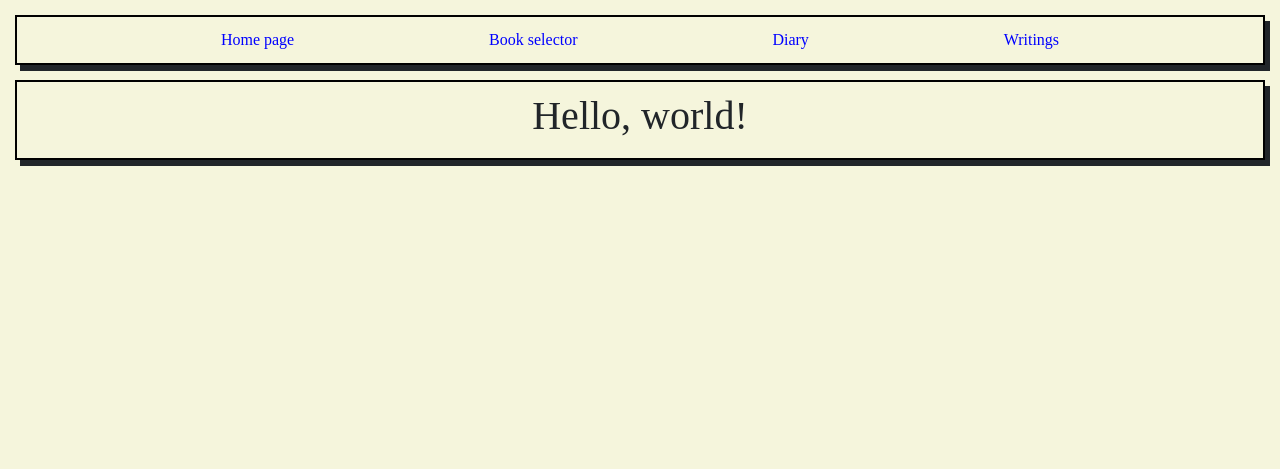
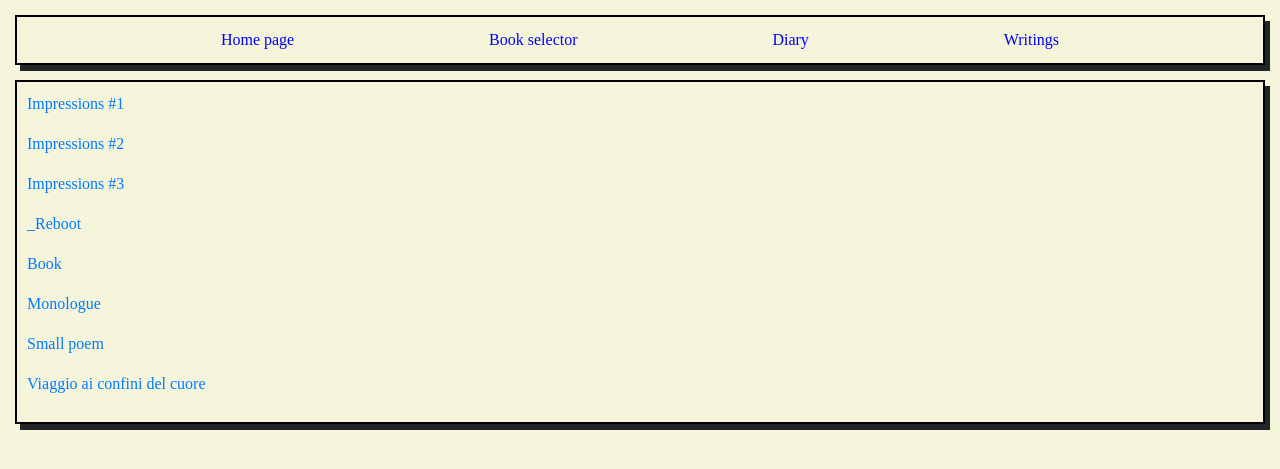
Before and after one commit to kingkardan98/DGM, a Flask app: page /writings in a window 1280 px wide. Shown: the top 469 px of the page. Run offline with Flask 3, Linux system fonts and the light colour scheme; some libraries are stand-ins or nearby versions.

Commit message:
Completed the Writings section

```diff
--- a/templates/writings.html
+++ b/templates/writings.html
@@ -1,5 +1,133 @@
 {% extends "base.html" %}
+
+{% block stylesheets %}
+<link href="../static/folderStyle.css" rel="stylesheet">
+{% endblock %}
 
 {% block pagetitle %}
 <title>Writings</title>
 {% endblock %}
+
+{% block body %}
+<div class="content">
+    <a href="../static/Impressions #1.pdf" class="folderDisplay">
+        <div class="folder">
+            <div class="folderBack">
+                <div class="paper"></div>
+                <div class="paper"></div>
+                <div class="paper"></div>
+                <div class="folderFront">
+                </div>
+                <div class="folderFront right">
+                    <p class="folderName">Impressions #1</p>
+                </div>
+            </div>
+        </div>
+    </a>
+
+    <a href="../static/Impressions #2.pdf" class="folderDisplay">
+        <div class="folder">
+            <div class="folderBack">
+                <div class="paper"></div>
+                <div class="paper"></div>
+                <div class="paper"></div>
+                <div class="folderFront">
+                </div>
+                <div class="folderFront right">
+                    <p class="folderName">Impressions #2</p>
+                </div>
+            </div>
+        </div>
+    </a>
+
+    <a href="../static/Impressions #3.pdf" class="folderDisplay">
+        <div class="folder">
+            <div class="folderBack">
+                <div class="paper"></div>
+                <div class="paper"></div>
+                <div class="paper"></div>
+                <div class="folderFront">
+                </div>
+                <div class="folderFront right">
+                    <p class="folderName">Impressions #3</p>
+                </div>
+            </div>
+        </div>
+    </a>
+
+    <a href="../static/_Reboot.pdf" class="folderDisplay">
+        <div class="folder">
+            <div class="folderBack">
+                <div class="paper"></div>
+                <div class="paper"></div>
+                <div class="paper"></div>
+                <div class="folderFront">
+                </div>
+                <div class="folderFront right">
+                    <p class="folderName">_Reboot</p>
+                </div>
+            </div>
+        </div>
+    </a>
+
+    <a href="../static/Book.pdf" class="folderDisplay">
+        <div class="folder">
+            <div class="folderBack">
+                <div class="paper"></div>
+                <div class="paper"></div>
+                <div class="paper"></div>
+                <div class="folderFront">
+                </div>
+                <div class="folderFront right">
+                    <p class="folderName">Book</p>
+                </div>
+            </div>
+        </div>
+    </a>
+
+    <a href="../static/Monologue.pdf" class="folderDisplay">
+        <div class="folder">
+            <div class="folderBack">
+                <div class="paper"></div>
+                <div class="paper"></div>
+                <div class="paper"></div>
+                <div class="folderFront">
+                </div>
+                <div class="folderFront right">
+                    <p class="folderName">Monologue</p>
+                </div>
+            </div>
+        </div>
+    </a>
+
+    <a href="../static/Small poem.pdf" class="folderDisplay">
+        <div class="folder">
+            <div class="folderBack">
+                <div class="paper"></div>
+                <div class="paper"></div>
+                <div class="paper"></div>
+                <div class="folderFront">
+                </div>
+                <div class="folderFront right">
+                    <p class="folderName">Small poem</p>
+                </div>
+            </div>
+        </div>
+    </a>
+
+    <a href="../static/Viaggio ai confini del cuore.pdf" class="folderDisplay">
+        <div class="folder">
+            <div class="folderBack">
+                <div class="paper"></div>
+                <div class="paper"></div>
+                <div class="paper"></div>
+                <div class="folderFront">
+                </div>
+                <div class="folderFront right">
+                    <p class="folderName">Viaggio ai confini del cuore</p>
+                </div>
+            </div>
+        </div>
+    </a>
+</div>
+{% endblock %}
```
